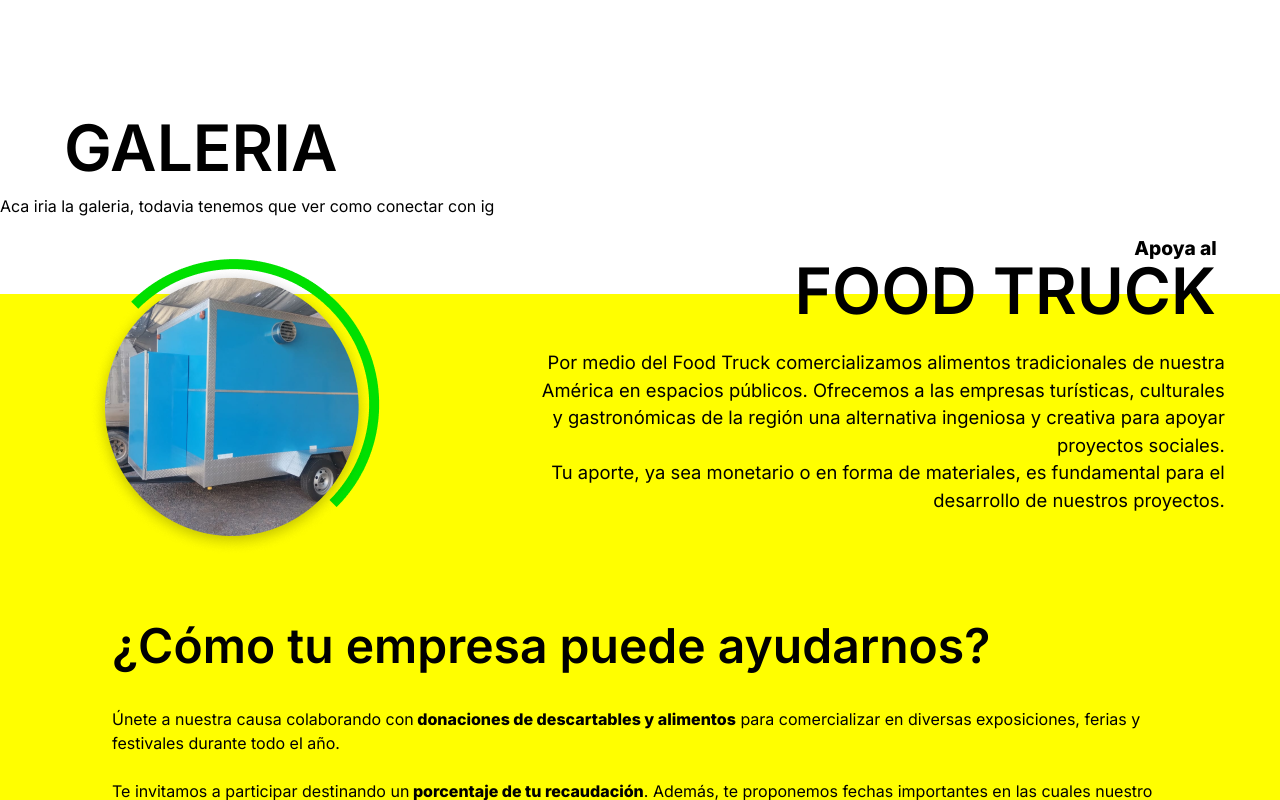
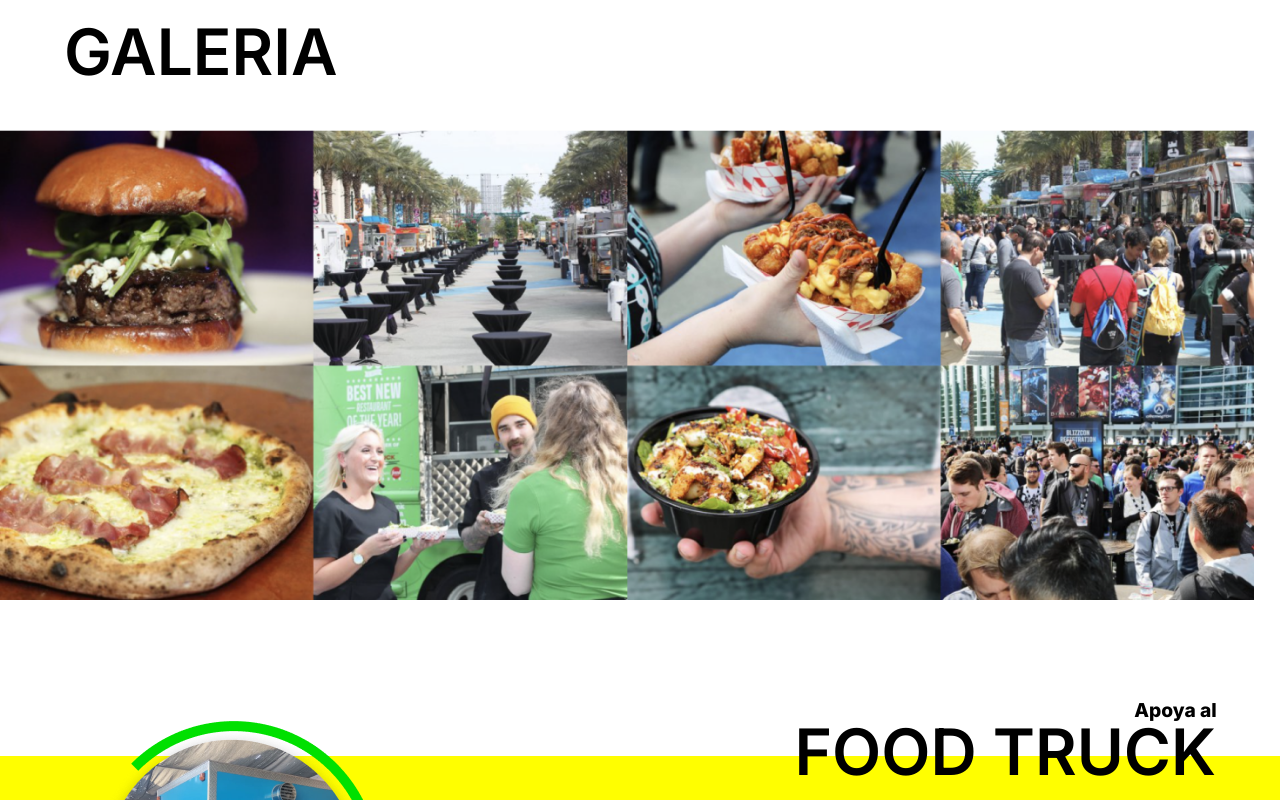
Before and after one commit to lulipalazzini/generando-puentes, a React (Create React App) app: page / in a window 1280 px wide. Shown: the part 1280-2080 px from the top of the page. Built offline with nearby package versions, Linux system fonts and the light colour scheme.

Commit message:
galeria agregada

```diff
--- a/src/componentes/Galeria.jsx
+++ b/src/componentes/Galeria.jsx
@@ -4,7 +4,11 @@ const Galeria = () => {
   return (
     <div id="galeria">
       <h2 className="otros_titulos izquierda">GALERIA</h2>
-      <p>Aca iria la galeria, todavia tenemos que ver como conectar con ig</p>
+      <img
+        src="./imagenes/imagenGaleria.png"
+        alt="Imagen provisoria"
+        className="imagenGaleria"
+      />
     </div>
   );
 };
--- a/src/componentes/estilosgp.css
+++ b/src/componentes/estilosgp.css
@@ -90,7 +90,7 @@
   align-items: center;
   justify-content: center;
   flex-direction: column;
-  margin: 6em auto;
+  margin-top: 6em;
 }
 
 .logrosNumeros {
@@ -101,6 +101,12 @@
 .logrosDatos {
   text-align: center;
   margin-top: -1em;
+}
+
+/* SECCION GALERIA */
+.imagenGaleria {
+  width: 98vw;
+  margin: 2em auto 6em auto;
 }
 
 /* SECCION APOYA AL FOOD TRUCK */
@@ -202,6 +208,10 @@
   background-color: #ffffff;
 }
 
+.botonRedondo:hover {
+  transform: scale(115%);
+}
+
 .contenedorAnimaciones {
   height: 0;
 }
@@ -215,11 +225,6 @@
   right: 4.65em;
   bottom: 13.8em;
   z-index: -1;
-  transition: transform 0.3s ease;
-}
-
-.mensual:hover + .mensualAzul {
-  transform: rotate(180deg);
 }
 
 .semestralAmarillo {
```
Also changed, not shown: public/imagenes/imagenGaleria.png (added).
